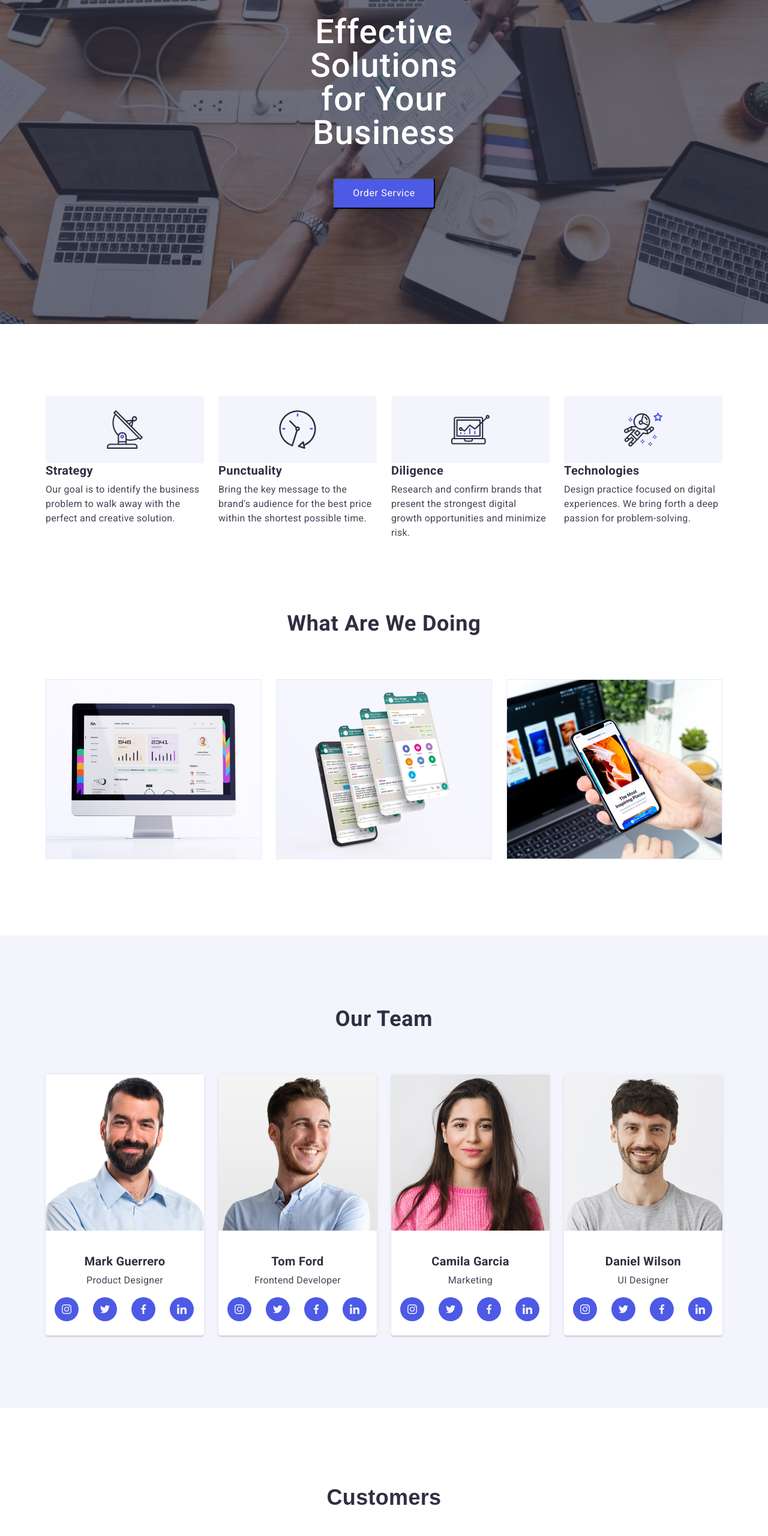
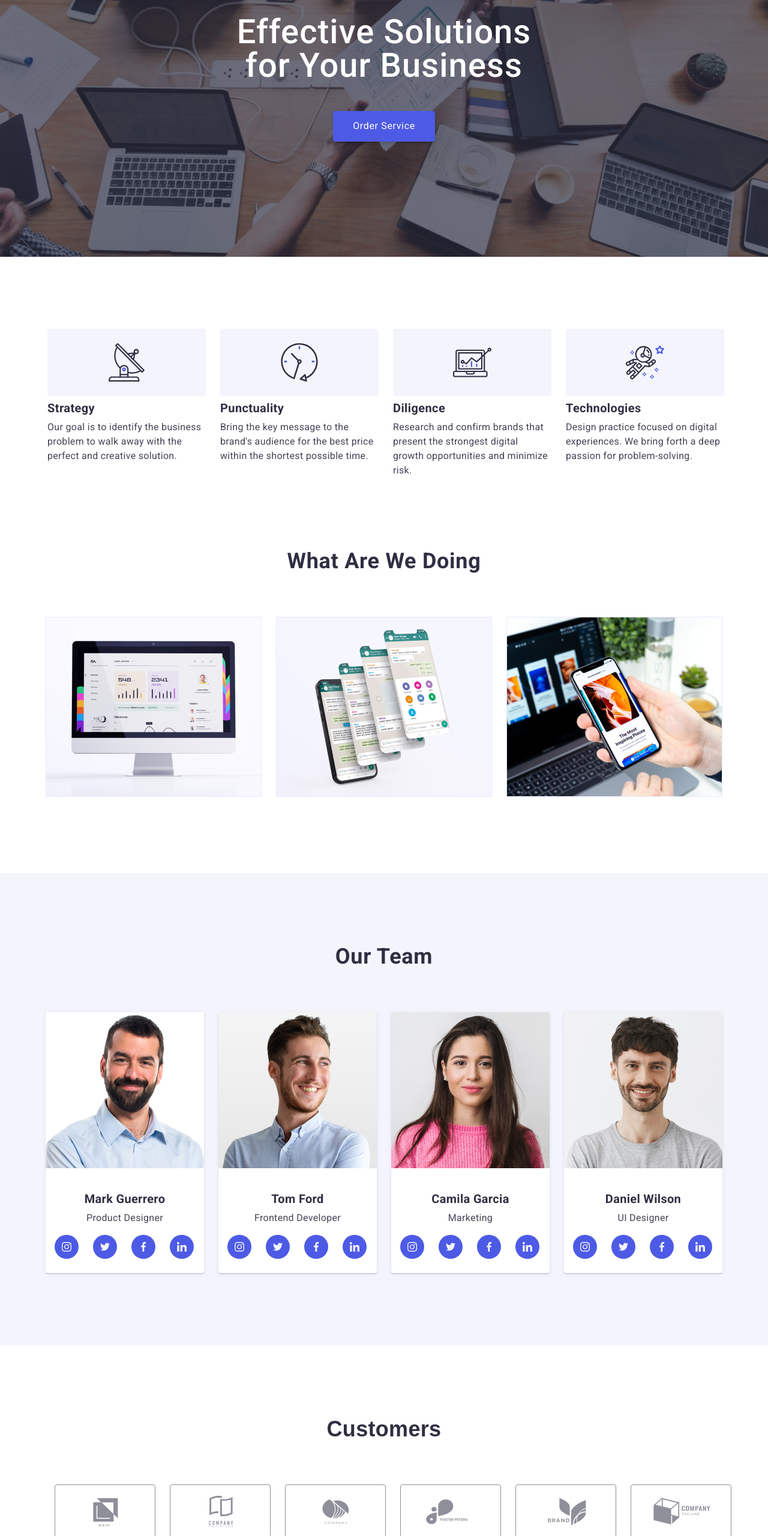
Before and after one commit to Mykhailo-Sizov/goit-markup-hw-04, a plain HTML site: page index.html in a window 1280 px wide. Shown: the part 240-2800 px from the top of the page at 60% size. Drawn offline with nearby package versions, Linux system fonts and the light colour scheme.

Commit message:
начебто все

```diff
--- a/css/styles.css
+++ b/css/styles.css
@@ -24,6 +24,10 @@ body {
 h1,h2,h3,h4,h5,h6,ul,p {
     margin: 0;
     padding: 0;
+}
+
+.section {
+    padding: 120px 0;
 }
 
 /* logo */
@@ -158,7 +162,9 @@ ul {
 
 /* hero */
 .hero-title {
-    padding: 192px 474px;
+    max-width: 1440px;
+    margin: 0 auto;
+    padding: 192px 0;
     text-align: center;
     background-color:#2E2F42;
     color: var(--white-color);
@@ -192,12 +198,12 @@ ul {
     color: var(--white-color);
     width: 170px;
     height: 51px;
-    font-family: 'Roboto';
     font-size: 16px;
     line-height: 1.18em;
     letter-spacing: 0.04em;
     cursor: pointer;
     border-radius: 4px;
+    border: none;
 }
 .button-hero:hover {
     background-color: #404BBF;
@@ -247,6 +253,7 @@ ul {
     align-items: center;
     justify-content: center;
     gap: 24px;
+    margin-bottom: 8px;
 
 }
 
@@ -285,7 +292,7 @@ ul {
 
 /* our team */
 .our-team {
-    margin-top: 120px;
+    /* margin-top: 120px; */
     padding-bottom: 120px;
     background-color: var(--button-portfolio);
 }
@@ -295,7 +302,7 @@ ul {
 }
 
 .section-team {
-    padding-top: 120px;
+    /* padding-top: 120px; */
     padding-bottom: 72px;
     color: var(--title-text-color);
     font-size: 36px;
@@ -376,7 +383,7 @@ border-radius: 0px 0px 4px 4px;
     line-height: 1.1em;
     font-weight: 700;
     text-align: center;
-    margin-top: 130px;
+    /* margin-top: 130px; */
     margin-bottom: 72px;
 
 }
@@ -386,7 +393,7 @@ border-radius: 0px 0px 4px 4px;
     justify-content: center;
     width: 1152px;
     margin: 0 auto;
-    padding-bottom: 120px;
+    /* padding-bottom: 120px; */
 
 
 }
@@ -409,7 +416,7 @@ border-radius: 0px 0px 4px 4px;
     width: 168px;
     height: 88px;
     fill: #8E8F99;
-    fill: current Color;
+
 
 }
 
@@ -427,11 +434,16 @@ border-radius: 0px 0px 4px 4px;
 
 /* Footer */
 
+.footer-container{
+    display: flex;
+    margin-left: 200px;
+}
+
 .section-footer{
     display: flex;
     background-color: var(--title-text-color);
     padding-top: 120px;
-    padding-left: 200px;
+    /* padding-left: 200px; */
     padding-bottom: 100px;
 
 }
--- a/index.html
+++ b/index.html
@@ -53,11 +53,8 @@
 
      <!-- первая секция после героя -->
         <section class="section section-content" >
-            <div class="container-content">
+            <div class="container container-content">
                 <ul class="content">
-
-
-
                     <li class="content-list">
                         <div class="content-div">
                             <svg class="content-svg" width="64" height="64">
@@ -105,7 +102,7 @@
 
          <!-- what are we doing -->
          <section class="section our-works">
-            <div class="container-works">
+            <div class="container container-works">
                 <h2 class="team-work">What are we doing</h2>
                 <ul class="works">
                         <li class="work-img">
@@ -126,7 +123,7 @@
 
          <!-- Our team -->
          <section class="section our-team">
-            <div class="container-command">
+            <div class="container container-command">
                 <h2 class="section-team">Our Team</h2>
                 <ul class="team-foto">
                     <li class="names-team">
@@ -281,7 +278,8 @@
             </div>
          </section>
          <!-- Customers -->
-         <section >
+         <section class="section" >
+            <div class="container">
                 <h2 class="customers-item">Customers</h2>
                 <ul class="customers-ul">
                     <li class="customers-list">
@@ -327,12 +325,14 @@
                         </a>
                     </li>
                 </ul>
+            </div>
 
          </section>
 
     </main>
 
     <footer class="section-footer">
+        <div class="container footer-container">
            <div class="footer-text">
                 <a href="index.html"  class="logo-footer">
                     <span>Web</span>Studio
@@ -372,6 +372,7 @@
                     </li>
                 </ul>
             </div>
+        </div>
     </footer>
 </body>
 </html>
```
Lines whose indentation alone changed are shown as unchanged.
